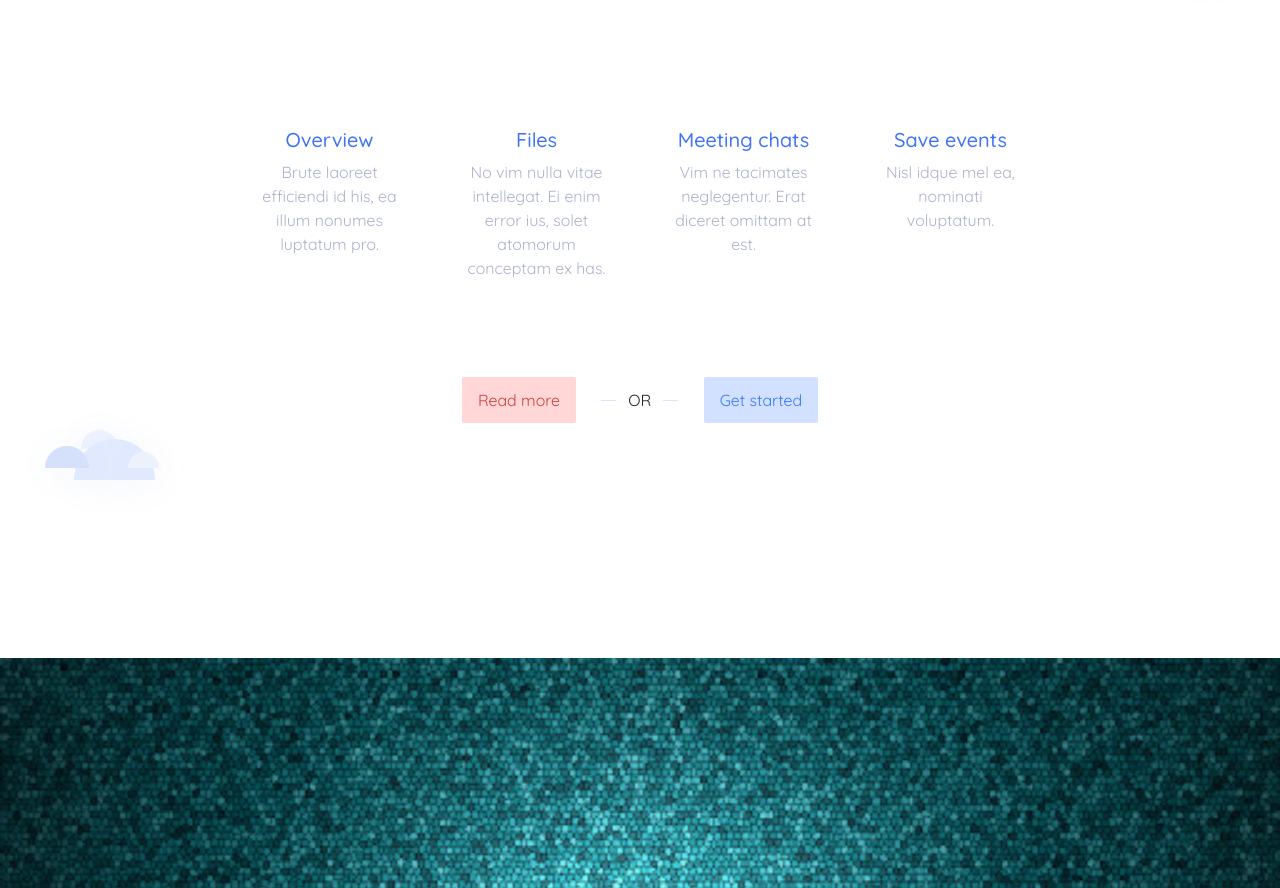
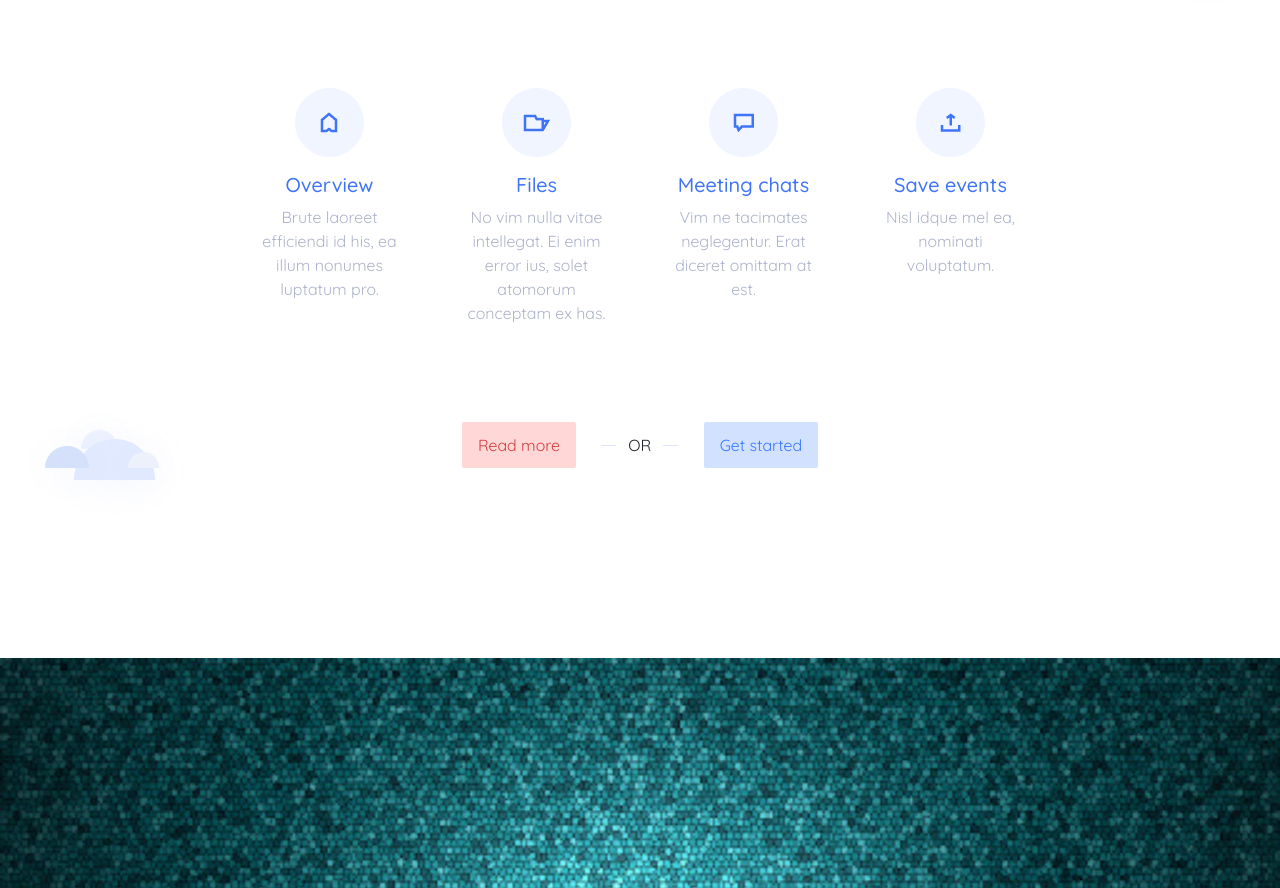
Before and after one commit to Anna-Developer/First-progect, a plain HTML site: page index.html in a window 1280 px wide. Shown: the part 6480-7368 px from the top of the page. Drawn offline with nearby package versions, Linux system fonts and the light colour scheme; the site is published under a folder, as on GitHub Pages, so addresses that start at the root find nothing; files whose address does not match are found by name.

Commit message:
html img

```diff
--- a/css/style.css
+++ b/css/style.css
@@ -658,7 +658,6 @@ h2.big.text {
     grid-template-rows: auto;
     grid-template-columns: repeat(4, 1fr);
     grid-gap: 67px;
-    z-index: 1000000000000;
 }
 
 .features__content>div>h5 a {
@@ -1010,12 +1009,6 @@ h2.big.text {
         width: 90%;
         padding-top: 50px;
     }
-    .features__title {
-        margin-bottom: 20px;
-    }
-    .features__button {
-        margin-top: -90px;
-    }
     .features__button-red, .features__button-blue {
         display: block;
         width: 50%;
--- a/index.html
+++ b/index.html
@@ -598,13 +598,13 @@
             <h3 class="features__title"><a href="#">Read about our app</a></h3>
             <div class="features__content">
                 <div>
-                    <p><a href="#"><img src="/images/Group 38.png" alt=""></a></p>
+                    <p><a href="#"><img src="./images/Group 38.png" alt=""></a></p>
                     <h5><a href="#">Overview</a></h5>
                     <p class="features__text"><a href="#">Brute laoreet efficiendi id his, ea illum nonumes luptatum
                             pro.</a></p>
                 </div>
                 <div>
-                    <p><a href="#"><img src="/images/Group 39.png" alt=""></a></p>
+                    <p><a href="#"><img src="./images/Group 39.png" alt=""></a></p>
                     <h5><a href="#">Files</a></h5>
                     <p class="features__text"><a href="#">No vim nulla vitae intellegat. Ei enim error ius, solet
                             atomorum conceptam ex
@@ -612,13 +612,13 @@
                     </p>
                 </div>
                 <div>
-                    <p><a href="#"><img src="/images/Group 40.png" alt=""></a></p>
+                    <p><a href="#"><img src="./images/Group 40.png" alt=""></a></p>
                     <h5><a href="#">Meeting chats</a></h5>
                     <p class="features__text"><a href="#">Vim ne tacimates neglegentur. Erat diceret omittam at est.</a>
                     </p>
                 </div>
                 <div>
-                    <p><a href="#"><img src="/images/Group 41.png" alt=""></a></p>
+                    <p><a href="#"><img src="./images/Group 41.png" alt=""></a></p>
                     <h5><a href="#">Save events</a></h5>
                     <p class="features__text"><a href="#">Nisl idque mel ea, nominati voluptatum.</a></p>
                 </div>
```
